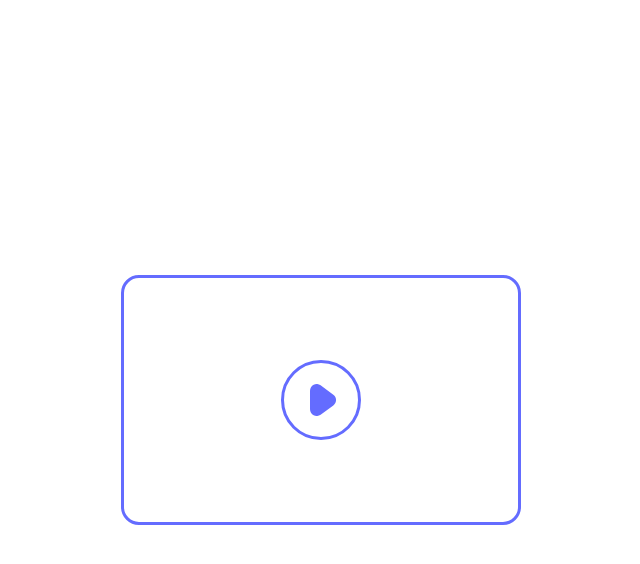
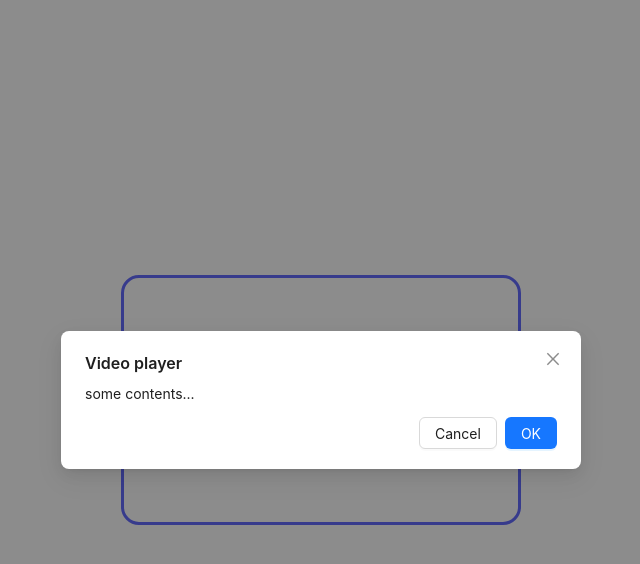
Before and after one commit to BiraEusova/video-player, a React (Vite) app: page / in a window 1280 px wide. Both pictures are taken after a click on the button 640 px from the left and 400 px from the top of the page. Shown: the top 564 px of the page, without its empty margins (319-959 px from the left). Built offline with nearby package versions, Linux system fonts and the light colour scheme.

Commit message:
feat: add modal window for video player
add antd dependency for modal window
implement modal in App component
add onClick prop to Preview component for modal control

```diff
--- a/package.json
+++ b/package.json
@@ -10,6 +10,7 @@
     "preview": "vite preview"
   },
   "dependencies": {
+    "antd": "^5.27.0",
     "react": "^18.3.1",
     "react-dom": "^18.3.1"
   },
--- a/src/App.jsx
+++ b/src/App.jsx
@@ -1,13 +1,25 @@
 import './App.css'
 import Preview from "./components/Preview.jsx";
+import {Modal} from "antd";
+import {useState} from "react";
 
 function App() {
+  const [modalOpen, setModalOpen] = useState(false);
 
   return (
-    <>
-      <Preview />
-    </>
-  )
+		<>
+			<Preview onClick={() => setModalOpen(true)}/>
+			<Modal
+				title="Video player"
+				centered
+				open={modalOpen}
+				onOk={() => setModalOpen(false)}
+				onCancel={() => setModalOpen(false)}
+			>
+				<p>some contents...</p>
+			</Modal>
+		</>
+	)
 }
 
 export default App
--- a/src/components/Preview.jsx
+++ b/src/components/Preview.jsx
@@ -1,11 +1,11 @@
 import style from './preview.module.css'
 import PlayIcon from '../assets/play-icon.svg?react';
 
-const Preview = () => {
+const Preview = ({onClick}) => {
 
     return (
         <div className={style.preview}>
-            <button className={style.preview__button}>
+            <button className={style.preview__button} onClick={onClick}>
                 <PlayIcon className={style.preview__icon}/>
             </button>
         </div>
--- a/src/components/preview.module.css
+++ b/src/components/preview.module.css
@@ -4,20 +4,21 @@
     display: flex;
     align-items: center;
     justify-content: center;
+    /*TODO: Можно вынести это дело в переменные*/
     border: 3px solid #646cff;
     border-radius: 18px;
 }
 
 .preview__button {
-    background: none;
-    color: #646cff;
-    border: 3px solid #646cff;
-    border-radius: 50%;
     width: 80px;
     height: 80px;
     display: flex;
     align-items: center;
     justify-content: center;
+    border: 3px solid #646cff;
+    border-radius: 50%;
+    background: none;
+    color: #646cff;
     cursor: pointer;
     transition: transform 0.3s ease-in-out;
 }
```
Also changed, not shown: eslint.config.js (+4 -4 lines), public/player.svg, 1 other file (tests, documents, lock files or other folders).
